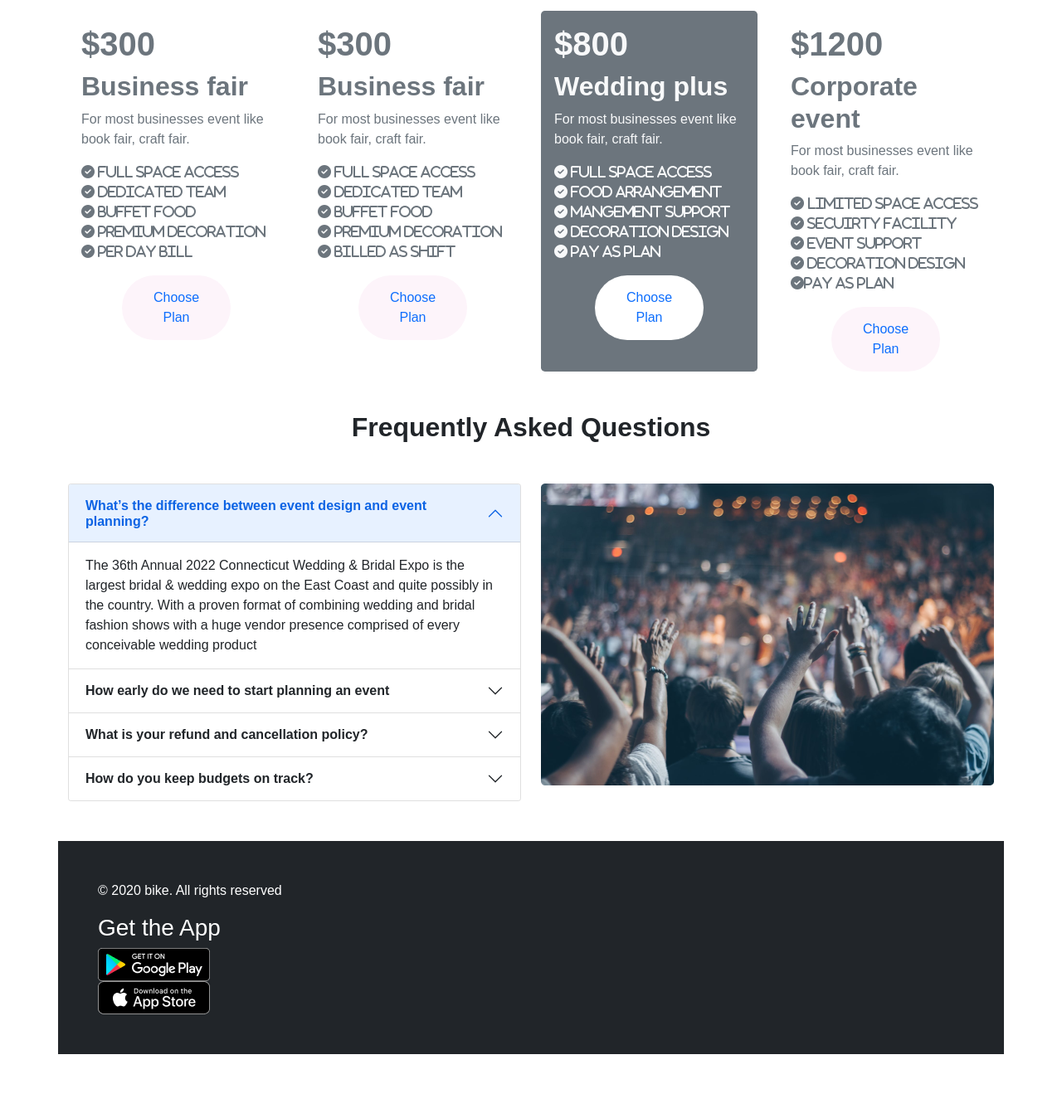
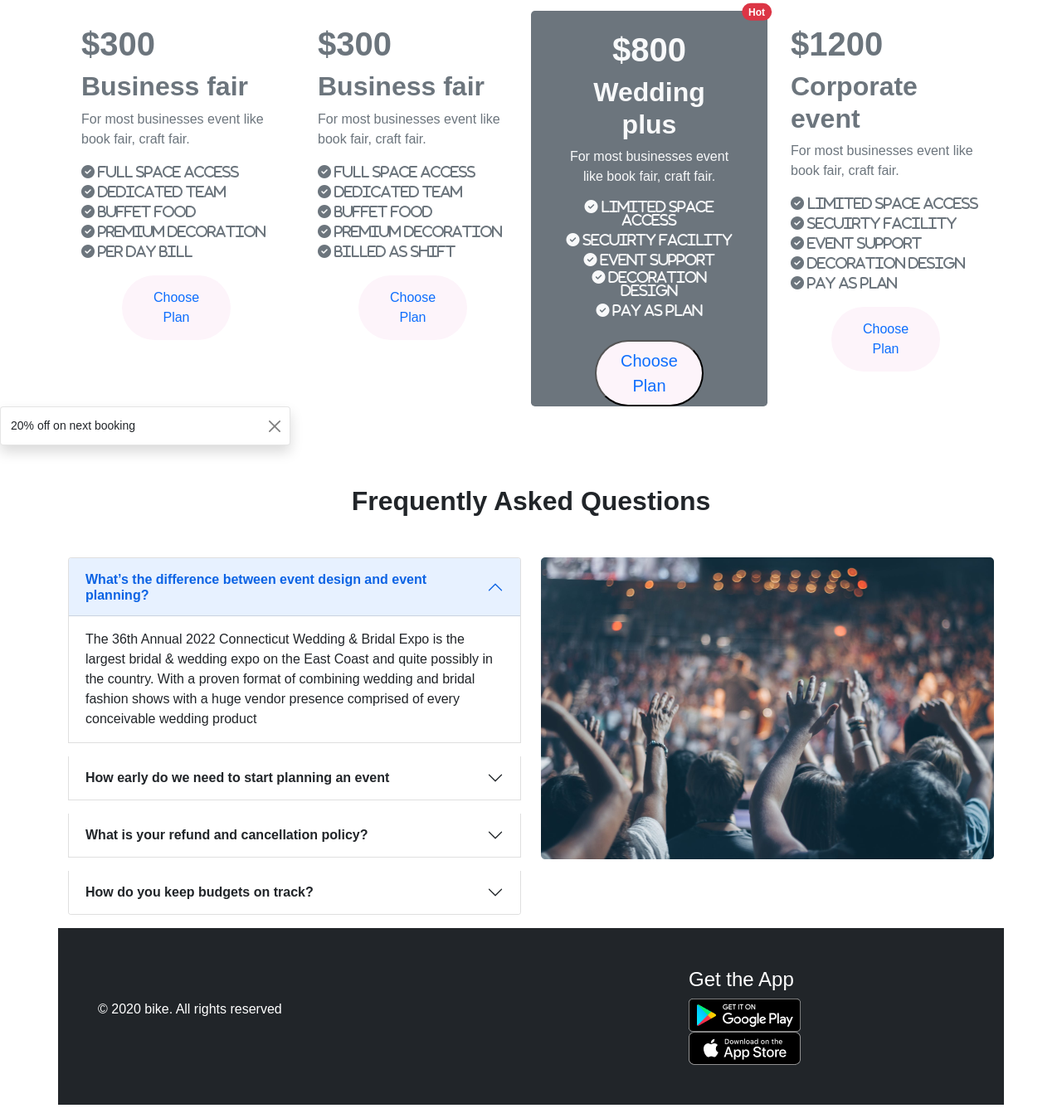
Before and after one commit to BrishtiShil/convention-center-website, a plain HTML site: page index.html in a window 1280 px wide. Shown: the part 1219-2567 px from the top of the page at 83% size. Before the commit the page ends 2538 px from the top, so only its background shows below. Drawn offline with nearby package versions, Linux system fonts and the light colour scheme.

Commit message:
seventh commit

```diff
--- a/index.html
+++ b/index.html
@@ -43,7 +43,9 @@
                 </div>
             </div>
         </nav>
+
         <!-- convention image slider -->
+
         <section class="container">
             <div id="carouselExampleCaptions" class="carousel slide" data-bs-ride="carousel">
                 <div class="carousel-indicators">
@@ -89,18 +91,19 @@
         </section>
     </header>
     <main>
+
         <!-- catagories -->
-        <section class="container my-5 categories">
-            <h2 class="fw-bold">Categories</h2>
+
         <div class="toast align-items-center" role="alert" aria-live="assertive" aria-atomic="true">
             <div class="d-flex">
                 <div class="toast-body">
                     Hello, world! This is a toast message.
                 </div>
-                    <button type="button" class="btn-close me-2 m-auto" data-bs-dismiss="toast"
-                        aria-label="Close"></button>
+                <button type="button" class="btn-close me-2 m-auto" data-bs-dismiss="toast" aria-label="Close"></button>
             </div>
         </div>
+        <section class="container my-5 categories">
+            <h2 class="fw-bold">Categories</h2>
             <div class="row g-4">
                 <div class="col-lg-4 col-md-6 col-12">
                     <div class="p-3 border bg-success d-flex align-items-center justify-content-between rounded-3">
@@ -122,7 +125,9 @@
                 </div>
             </div>
         </section>
+
         <!-- package -->
+
         <section class="container">
             <h2 class=" text-center my-5 fw-bold">Our Package</h2>
             <div class="row row-cols-1 row-cols-md-4 g-4">
@@ -162,24 +167,25 @@
                         </div>
                     </div>
                 </div>
-                <div class="col">
-                    <div class="bg-secondary rounded-3 h-100">
-                        <div class="card-body text-light">
+                <div class="col bg-secondary rounded-3 h-100">
+                    <button type="button" class="btn text-light position-relative">
+                        <div class="card-body ">
                             <h1 class="fw-bold">$800</h1>
                             <h2 class="fw-bold">Wedding plus</h2>
-                            <p class="card-text">
-                                For most businesses event
+                            <p class="card-text">For most businesses event
                                 like book fair, craft fair.</p>
-                            <i class="fas fa-check-circle"> Full space access</i><br>
-                            <i class="fas fa-check-circle"> Food arrangement</i><br>
-                            <i class="fas fa-check-circle"> mangement support</i><br>
+                            <i class="fas fa-check-circle"> limited space access</i><br>
+                            <i class="fas fa-check-circle"> Secuirty facility</i><br>
+                            <i class="fas fa-check-circle"> event support</i><br>
                             <i class="fas fa-check-circle"> Decoration design</i><br>
                             <i class="fas fa-check-circle"> pay as plan</i>
                         </div>
-                        <div class=" d-grid gap-2 rounded-pill btn-lg bg-white col-6 mx-auto">
-                            <button class="btn text-primary">Choose Plan</button>
-                        </div>
-                    </div>
+                        <span class="position-absolute top-0 start-100 translate-middle badge rounded-pill bg-danger">
+                            Hot
+                        </span>
+                        <button class="d-grid gap-2 rounded-pill btn-lg bg-color col-6 mx-auto text-primary">Choose
+                            Plan</button>
+                    </button>
                 </div>
                 <div class="col">
                     <div class=" h-100">
@@ -192,7 +198,7 @@
                             <i class="fas fa-check-circle"> Secuirty facility</i><br>
                             <i class="fas fa-check-circle"> event support</i><br>
                             <i class="fas fa-check-circle"> Decoration design</i><br>
-                            <i class="fas fa-check-circle">pay as plan</i>
+                            <i class="fas fa-check-circle"> pay as plan</i>
                         </div>
                         <div class=" d-grid gap-2 rounded-pill btn-lg bg-color col-6 mx-auto">
                             <button class="btn text-primary ">Choose Plan</button>
@@ -201,13 +207,26 @@
                 </div>
             </div>
         </section>
+
+        <!-- toast style -->
+
+        <div class="toast show align-items-center" role="alert" aria-live="assertive" aria-atomic="true">
+            <div class="d-flex">
+                <div class="toast-body">
+                    20% off on next booking
+                </div>
+                <button type="button" class="btn-close me-2 m-auto" data-bs-dismiss="toast" aria-label="Close"></button>
+            </div>
+        </div>
+
         <!-- Question Style -->
+
         <section class="container">
             <h2 class="fw-bold text-center my-5">Frequently Asked Questions
             </h2>
             <div class="row">
-                <div class="col-6 col-sm-12 col-md-6">
-                    <div class="accordion" id="accordionPanelsStayOpenExample">
+                <div class=" col-12 gap-2 col-sm-12 col-md-6">
+                    <div class="accordion d-grid gap-3" id="accordionPanelsStayOpenExample">
                         <div class="accordion-item">
                             <h1 class="accordion-header" id="panelsStayOpen-headingTwo">
                                 <button class="accordion-button" type="button" data-bs-toggle="collapse"
@@ -301,22 +320,24 @@
                 </div>
             </div>
         </section>
+
         <!-- footer style -->
-        <footer class="container my-5 p-5  bg-dark text-white">
-            <div>
+
+        <footer class="container my-3 p-5  bg-dark text-white">
+            <div class="row align-items-center justify-content-between">
+                <div class="col-4">
                     <p>© 2020 bike. All rights reserved</p>
                 </div>
-            <div class="ms-auto">
-                <h3>Get the App</h3>
+                <div class="col-4 ">
+                    <h4>Get the App</h4>
                     <a href="https://www.skype.com/en/features/tablet-skype/"> <img src="images/Google Play Badge.png"
                             alt=""></a><br>
                     <a href="https://apps.apple.com/us/app/apple-business-essentials/id1588151344"><img
                             src="images/App Store Badge.png" alt=""></a>
                 </div>
+            </div>
         </footer>
     </main>
-
-
     <script src="https://cdn.jsdelivr.net/npm/bootstrap@5.1.3/dist/js/bootstrap.bundle.min.js"
         integrity="sha384-ka7Sk0Gln4gmtz2MlQnikT1wXgYsOg+OMhuP+IlRH9sENBO0LRn5q+8nbTov4+1p"
         crossorigin="anonymous"></script>
```
Lines whose indentation alone changed are shown as unchanged.
